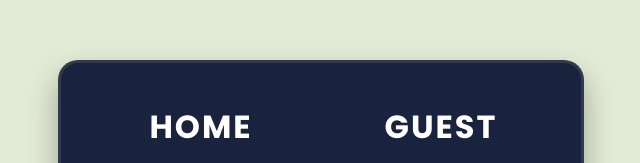
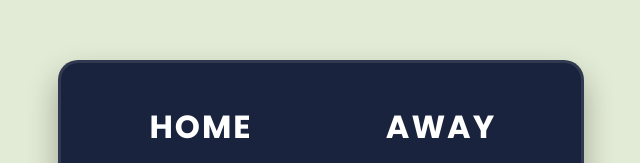
Before and after one commit to Emex748/Emex, a plain HTML site: page 5/index.html in a window 1280 px wide. Shown: the part 168-331 px from the top of the page, 319-959 px from the left. Drawn offline with Linux system fonts and the light colour scheme.

Commit message:
Update index.html

```diff
--- a/5/index.html
+++ b/5/index.html
@@ -20,7 +20,7 @@
         </div>
 
         <div class="team-container">
-            <h2 class="team-title">GUEST</h2>
+            <h2 class="team-title">Away</h2>
             <div class="score-display" id="guest-score">0</div>
             <div class="button-group">
                 <button class="score-btn" id="guest-plus-1" onclick="addguest1()">+1</button>
```
